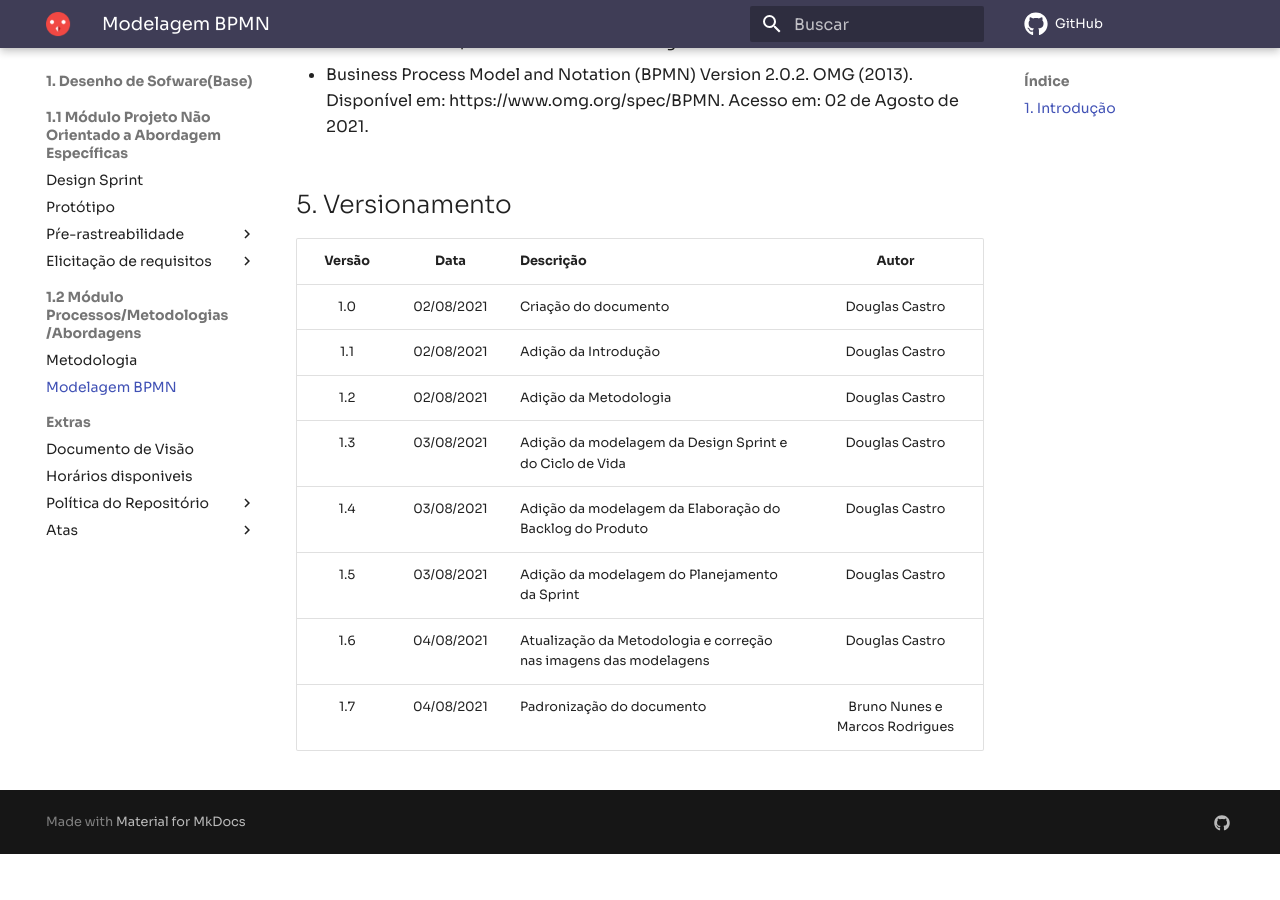
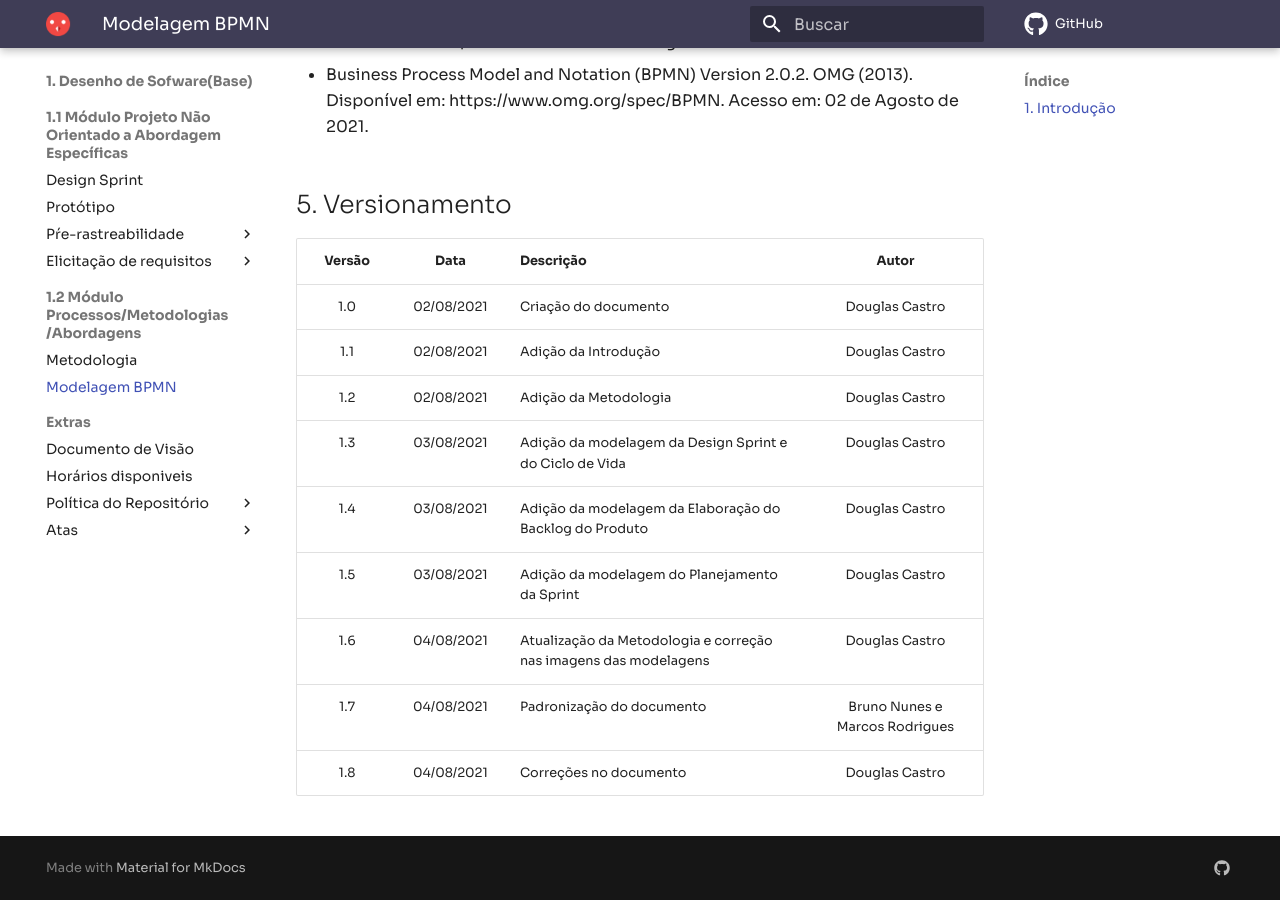
Before and after one commit to UnBArqDsw2021-1/2021.1_G04_Cardeal, an MkDocs documentation site: the page built from docs/desenhoSoftwareBase/modelagemBpmn.md, in a window 1280 px wide and 900 px high, scrolled down 2542 px. Built offline with MkDocs 1.6.1 and Material for MkDocs 9.7.7, drawn with Linux system fonts in a browser that asks for light colours; comment, search, counter and statistics services are not loaded; before the commit the page ends 3396 px from its top, so only the background shows below that.

Commit message:
Fixing document

```diff
--- a/docs/desenhoSoftwareBase/modelagemBpmn.md
+++ b/docs/desenhoSoftwareBase/modelagemBpmn.md
@@ -37,3 +37,4 @@
 | 1.5 | 03/08/2021 | Adição da modelagem do Planejamento da Sprint  | Douglas Castro |
 | 1.6 | 04/08/2021 | Atualização da Metodologia e correção nas imagens das modelagens | Douglas Castro |
 | 1.7 | 04/08/2021   | Padronização do documento       | Bruno Nunes e Marcos Rodrigues    |
+| 1.8 | 04/08/2021   | Correções no documento | Douglas Castro |
```
